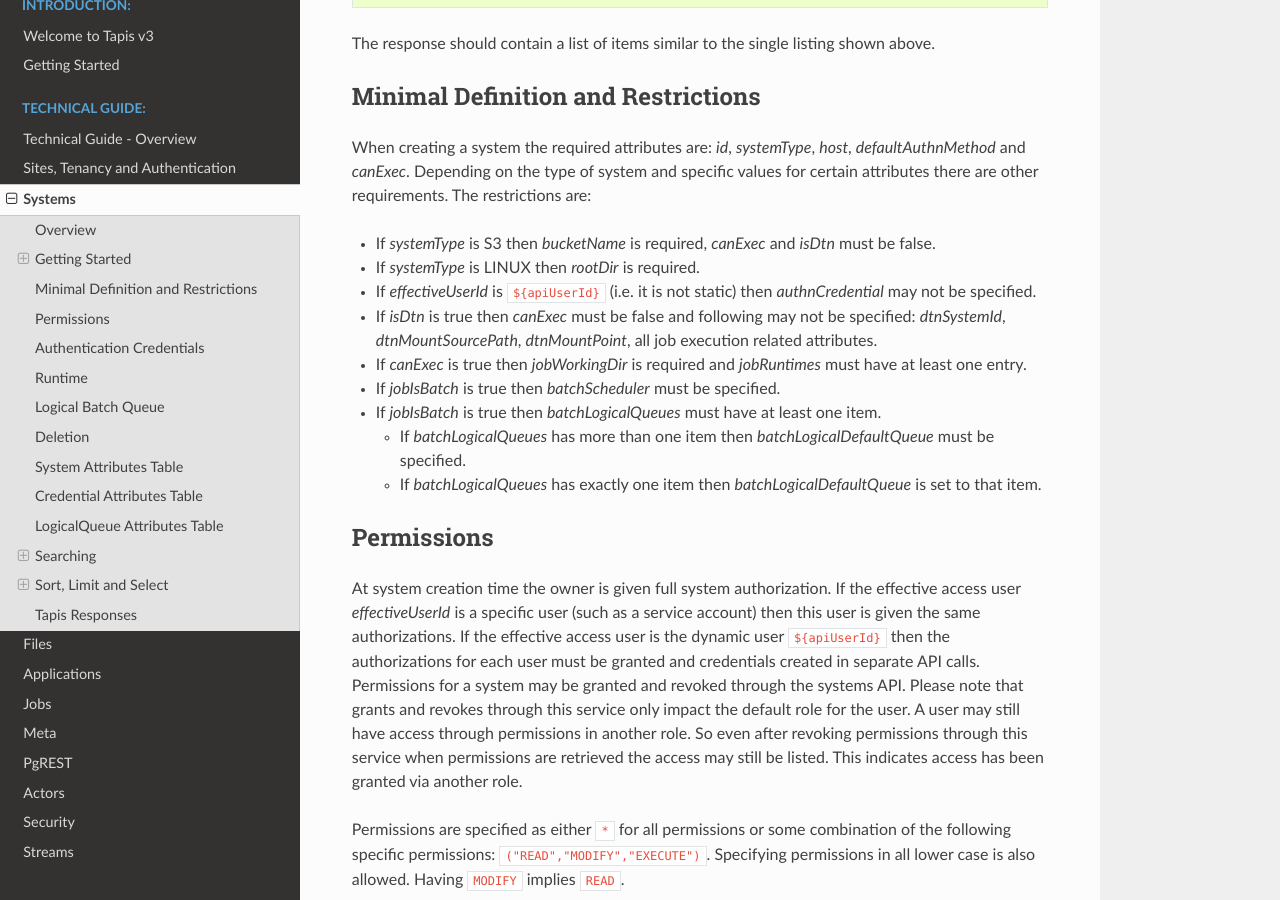
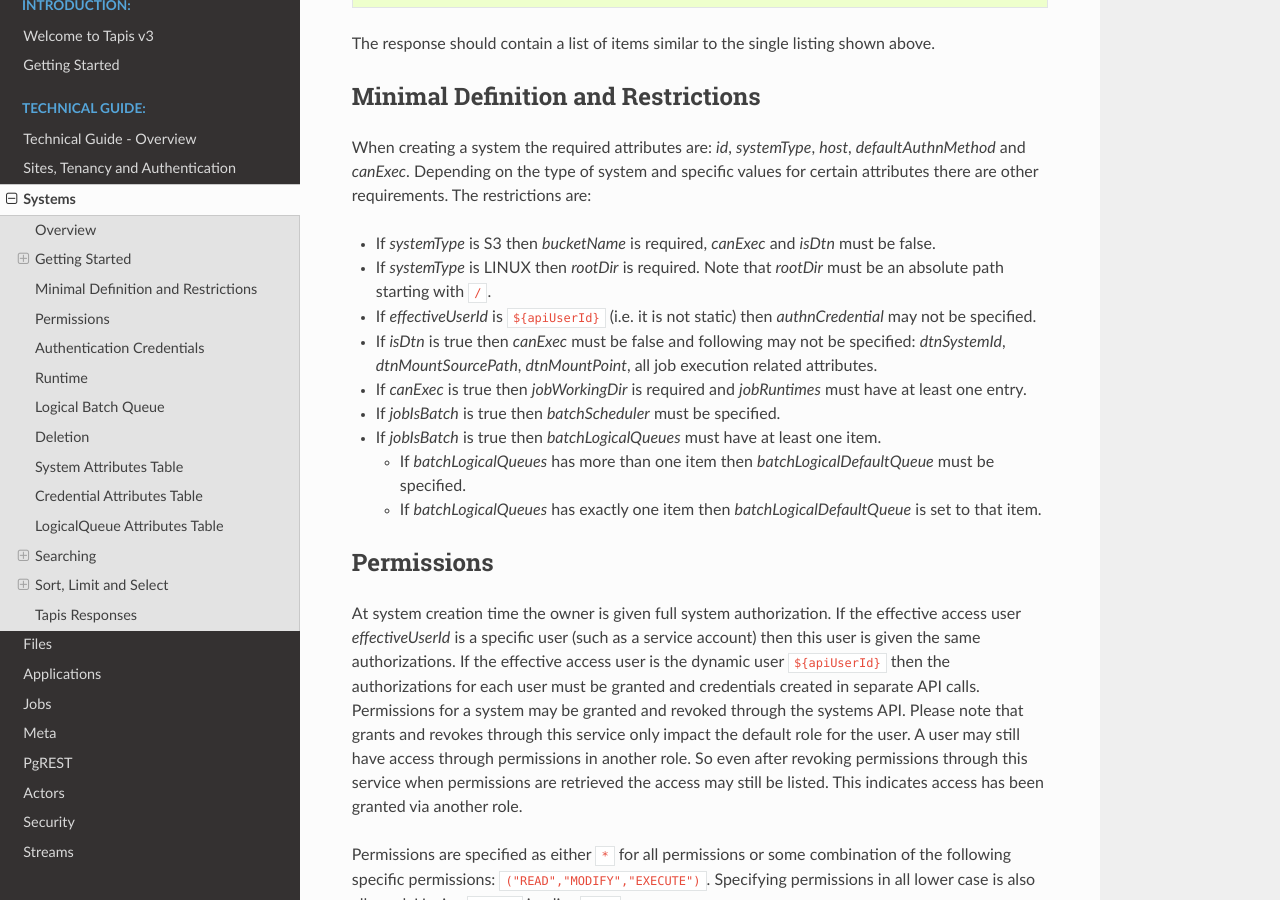
Before and after one commit to tapis-project/documentation, a Sphinx documentation site: the page built from source/technical/systems.rst, in a window 1280 px wide and 900 px high, scrolled down 4718 px. Built offline with Sphinx 7.4.7 and the Read the Docs theme 2.0.0, drawn with Linux system fonts in a browser that asks for light colours; some of the changed text lies outside the part shown.

Commit message:
Systems: Update rootDir notes.

```diff
--- a/source/technical/systems.rst
+++ b/source/technical/systems.rst
@@ -220,7 +220,7 @@
 The restrictions are:
 
 * If *systemType* is S3 then *bucketName* is required, *canExec* and *isDtn* must be false.
-* If *systemType* is LINUX then *rootDir* is required.
+* If *systemType* is LINUX then *rootDir* is required. Note that *rootDir* must be an absolute path starting with ``/``.
 * If *effectiveUserId* is ``${apiUserId}`` (i.e. it is not static) then *authnCredential* may not be specified.
 * If *isDtn* is true then *canExec* must be false and following may not be specified: *dtnSystemId*, *dtnMountSourcePath*, *dtnMountPoint*, all job execution related attributes.
 * If *canExec* is true then *jobWorkingDir* is required and *jobRuntimes* must have at least one entry.
@@ -344,7 +344,8 @@
 |                     |                |                      | - Required if *systemType* is S3.                                                    |
 |                     |                |                      | - Variable references: *${apiUserId}*, *${owner}*, *${tenant}*                       |
 +---------------------+----------------+----------------------+--------------------------------------------------------------------------------------+
-| rootDir             | String         | /home/${apiUserId}   | - Required if *systemType* is LINUX or *isDtn* = true. Must be an absolute path.     |
+| rootDir             | String         | /home/${apiUserId}   | - Required if *systemType* is LINUX or *isDtn* = true.                               |
+|                     |                |                      | - Must be an absolute path, i.e. must begin with ``/``.                              |
 |                     |                |                      | - Serves as effective root directory when listing or moving files.                   |
 |                     |                |                      | - For DTN must be source location used in mount command.                             |
 |                     |                |                      | - Optional for an S3 system but may be used for a similar purpose.                   |
```
